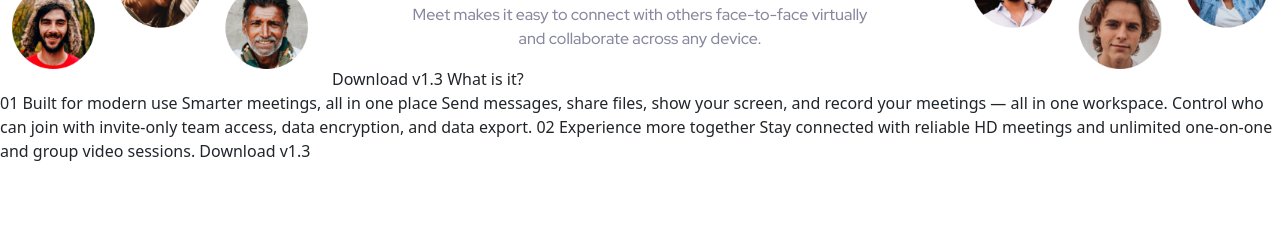
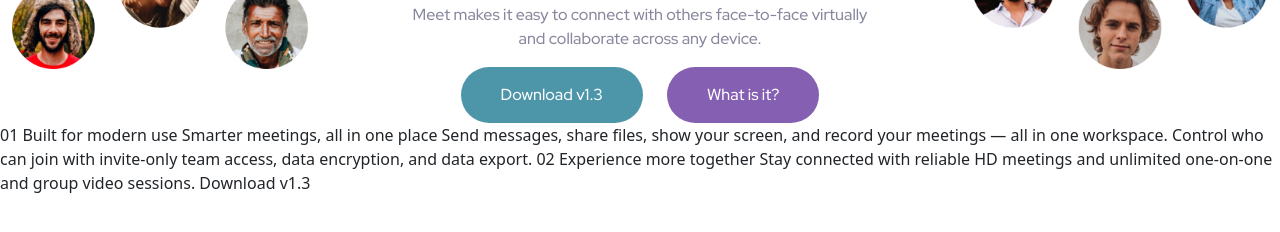
Before and after one commit to RingoFloyd/meet_landing_page, a website: page index.html in a window 1280 px wide. Shown: the part 382-614 px from the top of the page. Drawn offline with nearby package versions, Linux system fonts and the light colour scheme.

Commit message:
Top buttons added and styled including hover state.

```diff
--- a/css/styles.css
+++ b/css/styles.css
@@ -5,9 +5,6 @@
     font-size: 64px;
     text-align: center;
 }
-
-
-
 
 .logo {
     margin-top: 80px;
@@ -22,3 +19,38 @@
     text-align: center;
     color: #87879D;
 }
+
+.top-buttons {
+    text-align: center;
+
+}
+
+.button {
+    color: #ffffff;
+    border: none;
+    font-family: "Red Hat Display", sans-serif;
+    font-weight: 500;
+    font-size: 16px;
+    padding: 16px 40px;
+    border-radius: 30px;
+
+}
+
+.dl-btn {
+    background-color: #4d96a9;
+    margin-right: 20px;
+
+}
+
+.dl-btn:hover {
+    background-color: #8fe3f9;
+}
+
+.info-btn {
+    background-color: #855fb1;
+
+}
+
+.info-btn:hover {
+    background-color: #d9b8ff;
+}
--- a/index.html
+++ b/index.html
@@ -24,9 +24,12 @@
     <div class="col">
       <h1>Group Chat <br/>for Everyone</h1>
       <p class="top-paragraph">Meet makes it easy to connect with others face-to-face virtually <br/> and collaborate across any device.</p>
+      <div class="top-buttons">
+        <button type="button" class="button dl-btn">Download v1.3</button>
+        <button type="button" class="button info-btn">What is it?</button>
 
-      Download v1.3
-      What is it?
+      </div>
+
     </div>
     <div class="col-3">
       <img src="assets/desktop/image-hero-right.png" alt="cirlce faces" class="img-fluid">
```
